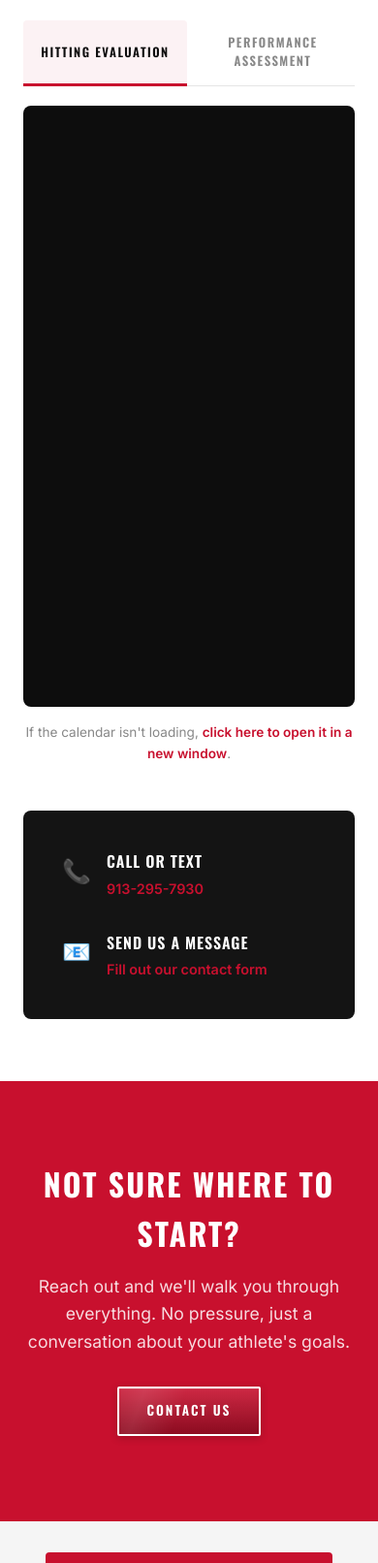
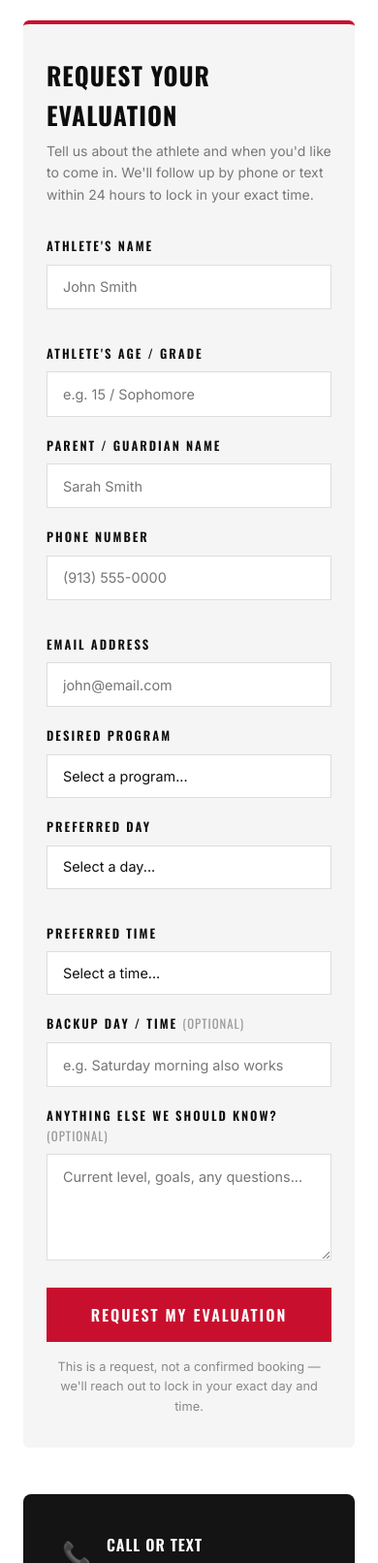
Before and after one commit to bjatwell21/top-flight-performance, a plain HTML site: page booking.html in a window 390 px wide. Shown: the part 1742-3354 px from the top of the page at 97% size. Drawn offline with nearby package versions, Linux system fonts and the light colour scheme; a script that the page names is missing.

Commit message:
Replace Cal.com booking with a request form
Remove the Cal.com inline embed, both calendar containers, the
"calendar isn't loading" fallback links, and the calendar CSS. Drop the
second tab strip, which existed only to swap between the two calendars.

In its place, a request form posting to Web3Forms with the same access
key as the contact form, so submissions reach the same inbox. Fields:
athlete name, age/grade, parent/guardian, phone, email, desired program,
preferred day, preferred time, optional backup day/time, optional notes.

Since nothing reserves a slot now, the section label reads "Request a
Time" and a note under the submit button says we follow up to confirm.

The form redirects to thank-you.html?type=booking, which swaps in copy
for a request rather than a message and points the primary button at
call/text. Without the param the page is unchanged, so the contact form
still behaves as before.

?tab=performance still opens the Performance tab and now also preselects
Performance Assessment in the program dropdown.

Co-Authored-By: Claude Opus 5 <noreply@anthropic.com>

```diff
--- a/booking.html
+++ b/booking.html
@@ -231,70 +231,118 @@
       margin: 0;
     }
 
-    /* Calendar placeholder */
-    .booking-calendar {
+    /* ===== BOOKING REQUEST FORM ===== */
+    .booking-form-wrap {
       background: var(--light);
-      border: 2px dashed var(--border);
-      border-radius: 8px;
-      padding: 4rem 2rem;
+      border-top: 4px solid var(--red);
+      border-radius: 6px;
+      padding: 3rem;
       margin-bottom: 3rem;
-      position: relative;
-      text-align: center;
+      text-align: left;
     }
 
-    .booking-calendar-icon {
-      font-size: 3rem;
-      margin-bottom: 1rem;
+    .booking-form-wrap h3 {
+      font-family: 'Oswald', sans-serif;
+      font-size: 1.6rem;
+      font-weight: 700;
+      text-transform: uppercase;
+      letter-spacing: 1px;
+      color: var(--black);
+      margin-bottom: 0.4rem;
     }
 
-    .booking-calendar h3 {
-      font-family: 'Oswald', sans-serif;
-      font-size: 1.5rem;
-      font-weight: 600;
-      text-transform: uppercase;
-      letter-spacing: 2px;
-      color: var(--black);
-      margin-bottom: 0.75rem;
+    .booking-form-wrap > p {
+      font-size: 0.875rem;
+      color: #777;
+      margin-bottom: 2rem;
+      line-height: 1.6;
     }
 
-    /* Booking calendar embed */
-    .booking-calendar-embed {
-      margin-bottom: 3rem;
+    .form-row {
+      display: grid;
+      grid-template-columns: 1fr 1fr;
+      gap: 1rem;
     }
 
-    .booking-calendar-embed iframe,
-    .booking-calendar-embed .cal-inline {
-      width: 100%;
-      min-height: 620px;
-      border: none;
-      border-radius: 8px;
-      background: var(--black);
-      overflow: hidden;
+    .form-group {
+      margin-bottom: 1.25rem;
     }
 
-    .booking-calendar-embed .cal-inline > iframe {
-      height: auto !important;
+    .form-group label {
+      display: block;
+      font-family: 'Oswald', sans-serif;
+      font-size: 0.8rem;
+      font-weight: 600;
+      letter-spacing: 2px;
+      text-transform: uppercase;
+      color: var(--black);
+      margin-bottom: 0.5rem;
     }
 
-    .booking-calendar-fallback {
-      margin-top: 1rem;
-      text-align: center;
+    .form-optional {
+      color: #999;
+      font-weight: 400;
+      letter-spacing: 1px;
     }
 
-    .booking-calendar-fallback p {
-      font-size: 0.85rem;
-      color: #888;
-      margin-top: 0.75rem;
+    .form-group input,
+    .form-group select,
+    .form-group textarea {
+      width: 100%;
+      padding: 0.85rem 1rem;
+      background: var(--white);
+      border: 1px solid #ddd;
+      border-radius: 0;
+      font-family: 'Inter', sans-serif;
+      font-size: 0.9rem;
+      color: var(--black);
+      transition: border-color 0.2s;
+      outline: none;
+      appearance: none;
     }
 
-    .booking-calendar-fallback p a {
-      color: var(--red);
-      text-decoration: none;
-      font-weight: 600;
+    .form-group input:focus,
+    .form-group select:focus,
+    .form-group textarea:focus {
+      border-color: var(--red);
     }
 
-    .booking-calendar-fallback p a:hover {
-      text-decoration: underline;
+    .form-group textarea {
+      resize: vertical;
+      min-height: 110px;
+    }
+
+    .form-submit {
+      width: 100%;
+      padding: 1rem;
+      background: var(--red);
+      color: var(--white);
+      font-family: 'Oswald', sans-serif;
+      font-size: 1rem;
+      font-weight: 600;
+      letter-spacing: 2px;
+      text-transform: uppercase;
+      border: none;
+      cursor: pointer;
+      transition: background 0.2s;
+      border-radius: 0;
+    }
+
+    .form-submit:hover {
+      background: var(--red-dark);
+    }
+
+    .form-submit:disabled {
+      cursor: default;
+      opacity: 0.9;
+    }
+
+    .booking-form-note {
+      font-size: 0.8rem;
+      color: #888;
+      text-align: center;
+      margin: 1rem 0 0;
+      line-height: 1.6;
     }
 
     .booking-alt {
@@ -386,6 +434,14 @@
 
       .eval-section-title {
         font-size: 1.6rem;
+      }
+
+      .booking-form-wrap {
+        padding: 2rem 1.5rem;
+      }
+
+      .form-row {
+        grid-template-columns: 1fr;
       }
 
       .booking-alt {
@@ -497,30 +553,103 @@
   <!-- BOOK SECTION -->
   <section class="booking-section booking-section-book">
     <div class="booking-inner">
-      <p class="section-label" style="color: var(--red); text-align: center;">Pick a Time</p>
+      <p class="section-label" style="color: var(--red); text-align: center;">Request a Time</p>
       <h2 class="eval-section-title eval-section-title-light">Book Your Evaluation</h2>
       <div class="section-divider center"></div>
 
-      <!-- Booking type toggle -->
-      <div class="eval-tabs-wrapper">
-        <div class="eval-tabs" role="tablist" aria-label="Choose booking type">
-          <button class="eval-tab active" data-tab="hitting" role="tab" aria-selected="true" aria-controls="booking-hitting">Hitting Evaluation</button>
-          <button class="eval-tab" data-tab="performance" role="tab" aria-selected="false" aria-controls="booking-performance">Performance Assessment</button>
+      <!-- Booking Request Form -->
+      <div class="booking-form-wrap">
+        <h3>Request Your Evaluation</h3>
+        <p>Tell us about the athlete and when you'd like to come in. We'll follow up by phone or text within 24 hours to lock in your exact time.</p>
+
+        <form action="https://api.web3forms.com/submit" method="POST" onsubmit="handleSubmit(event)">
+          <input type="hidden" name="access_key" value="c3767e11-383c-4bb3-889c-6bd925ff571c" />
+          <input type="hidden" name="subject" value="New Evaluation Request &mdash; Top Flight Performance" />
+          <input type="hidden" name="from_name" value="Top Flight Performance Website" />
+          <input type="checkbox" name="botcheck" style="display:none" tabindex="-1" autocomplete="off" />
+
+          <div class="form-row">
+            <div class="form-group">
+              <label for="athleteName">Athlete's Name</label>
+              <input type="text" id="athleteName" name="athleteName" placeholder="John Smith" required />
+            </div>
+            <div class="form-group">
+              <label for="athleteAge">Athlete's Age / Grade</label>
+              <input type="text" id="athleteAge" name="athleteAge" placeholder="e.g. 15 / Sophomore" required />
             </div>
           </div>
 
-      <!-- Booking Calendar -->
-      <div class="booking-calendar-embed" id="booking-hitting">
-        <div class="cal-inline" id="cal-hitting"></div>
-        <div class="booking-calendar-fallback">
-          <p>If the calendar isn't loading, <a href="https://cal.com/trevor-tfp/hittingeval" target="_blank" rel="noopener noreferrer">click here to open it in a new window</a>.</p>
+          <div class="form-group">
+            <label for="parentName">Parent / Guardian Name</label>
+            <input type="text" id="parentName" name="parentName" placeholder="Sarah Smith" required />
+          </div>
+
+          <div class="form-row">
+            <div class="form-group">
+              <label for="phone">Phone Number</label>
+              <input type="tel" id="phone" name="phone" placeholder="(913) 555-0000" required />
+            </div>
+            <div class="form-group">
+              <label for="email">Email Address</label>
+              <input type="email" id="email" name="email" placeholder="john@email.com" required />
             </div>
           </div>
-      <div class="booking-calendar-embed" id="booking-performance" hidden>
-        <div class="cal-inline" id="cal-performance"></div>
-        <div class="booking-calendar-fallback">
-          <p>If the calendar isn't loading, <a href="https://cal.com/trevor-tfp/performanceassessment" target="_blank" rel="noopener noreferrer">click here to open it in a new window</a>.</p>
+
+          <div class="form-group">
+            <label for="program">Desired Program</label>
+            <select id="program" name="program" required>
+              <option value="" disabled selected>Select a program...</option>
+              <option value="Hitting Evaluation">Hitting Evaluation</option>
+              <option value="Performance Assessment">Performance Assessment</option>
+              <option value="TFP Hitting Membership">TFP Hitting Membership</option>
+              <option value="TFP Strength Only Membership">TFP Strength Only Membership</option>
+              <option value="TFP Hitting + Strength Combo">TFP Hitting + Strength Combo</option>
+              <option value="Sibling Training">Sibling Training</option>
+              <option value="Not Sure Yet">Not Sure Yet</option>
+            </select>
           </div>
+
+          <div class="form-row">
+            <div class="form-group">
+              <label for="preferredDay">Preferred Day</label>
+              <select id="preferredDay" name="preferredDay" required>
+                <option value="" disabled selected>Select a day...</option>
+                <option value="Monday">Monday</option>
+                <option value="Tuesday">Tuesday</option>
+                <option value="Wednesday">Wednesday</option>
+                <option value="Thursday">Thursday</option>
+                <option value="Friday">Friday</option>
+                <option value="Saturday">Saturday</option>
+                <option value="Sunday">Sunday</option>
+                <option value="Flexible">I'm flexible</option>
+              </select>
+            </div>
+            <div class="form-group">
+              <label for="preferredTime">Preferred Time</label>
+              <select id="preferredTime" name="preferredTime" required>
+                <option value="" disabled selected>Select a time...</option>
+                <option value="Morning (before 12pm)">Morning &mdash; before 12pm</option>
+                <option value="Early afternoon (12-3pm)">Early afternoon &mdash; 12&ndash;3pm</option>
+                <option value="Late afternoon (3-6pm)">Late afternoon &mdash; 3&ndash;6pm</option>
+                <option value="Evening (6-9pm)">Evening &mdash; 6&ndash;9pm</option>
+                <option value="Flexible">I'm flexible</option>
+              </select>
+            </div>
+          </div>
+
+          <div class="form-group">
+            <label for="backupTime">Backup Day / Time <span class="form-optional">(optional)</span></label>
+            <input type="text" id="backupTime" name="backupTime" placeholder="e.g. Saturday morning also works" />
+          </div>
+
+          <div class="form-group">
+            <label for="message">Anything else we should know? <span class="form-optional">(optional)</span></label>
+            <textarea id="message" name="message" placeholder="Current level, goals, any questions..."></textarea>
+          </div>
+
+          <button type="submit" class="form-submit">Request My Evaluation</button>
+          <p class="booking-form-note">This is a request, not a confirmed booking &mdash; we'll reach out to lock in your exact day and time.</p>
+        </form>
       </div>
 
       <!-- Alternative Contact -->
@@ -627,13 +756,14 @@
     (function() {
       var tabs = document.querySelectorAll('.eval-tab');
       var panels = document.querySelectorAll('.eval-tab-panel');
-      var calendars = {
-        hitting: document.getElementById('booking-hitting'),
-        performance: document.getElementById('booking-performance')
+      var programSelect = document.getElementById('program');
+      var programByTab = {
+        hitting: 'Hitting Evaluation',
+        performance: 'Performance Assessment'
       };
       if (!tabs.length) return;
 
-      function activateTab(target) {
+      function activateTab(target, syncProgram) {
         tabs.forEach(function(t) {
           var isActive = t.getAttribute('data-tab') === target;
           t.classList.toggle('active', isActive);
@@ -650,20 +780,14 @@
           }
         });
 
-        Object.keys(calendars).forEach(function(key) {
-          var el = calendars[key];
-          if (!el) return;
-          if (key === target) {
-            el.removeAttribute('hidden');
-          } else {
-            el.setAttribute('hidden', '');
+        if (syncProgram && programSelect && programByTab[target]) {
+          programSelect.value = programByTab[target];
         }
-        });
       }
 
       tabs.forEach(function(tab) {
         tab.addEventListener('click', function() {
-          activateTab(tab.getAttribute('data-tab'));
+          activateTab(tab.getAttribute('data-tab'), false);
         });
       });
 
@@ -672,47 +796,40 @@
       var params = new URLSearchParams(window.location.search);
       var initial = params.get('tab') || hash;
       if (initial === 'performance' || initial === 'hitting') {
-        activateTab(initial);
+        activateTab(initial, true);
       }
     })();
+
+    // Booking request form submit
+    async function handleSubmit(e) {
+      e.preventDefault();
+      const form = e.target;
+      const btn = form.querySelector('.form-submit');
+      btn.textContent = 'Sending...';
+      btn.disabled = true;
+
+      try {
+        const response = await fetch(form.action, {
+          method: 'POST',
+          body: new FormData(form),
+          headers: { Accept: 'application/json' }
+        });
+        const data = await response.json();
+        if (data.success) {
+          window.location.href = 'thank-you.html?type=booking';
+          return;
+        }
+        btn.textContent = 'Something went wrong \u2014 try again or call us.';
+        btn.style.background = '#8a1a1a';
+        btn.disabled = false;
+      } catch (err) {
+        btn.textContent = 'Network error \u2014 try again or call us.';
+        btn.style.background = '#8a1a1a';
+        btn.disabled = false;
+      }
+    }
   </script>
 
-  <!-- Cal.com inline embed -->
-  <script type="text/javascript">
-    (function (C, A, L) { let p = function (a, ar) { a.q.push(ar); }; let d = C.document; C.Cal = C.Cal || function () { let cal = C.Cal; let ar = arguments; if (!cal.loaded) { cal.ns = {}; cal.q = cal.q || []; d.head.appendChild(d.createElement("script")).src = A; cal.loaded = true; } if (ar[0] === L) { const api = function () { p(api, arguments); }; const namespace = ar[1]; api.q = api.q || []; if(typeof namespace === "string"){cal.ns[namespace] = cal.ns[namespace] || api;p(cal.ns[namespace], ar);p(cal, ["initNamespace", namespace]);} else p(cal, ar); return;} p(cal, ar); }; })(window, "https://app.cal.com/embed/embed.js", "init");
-
-    Cal("init", "hittingeval", {origin: "https://cal.com"});
-    Cal.ns.hittingeval("inline", {
-      elementOrSelector: "#cal-hitting",
-      config: { layout: "month_view", theme: "dark" },
-      calLink: "trevor-tfp/hittingeval"
-    });
-    Cal.ns.hittingeval("ui", {
-      theme: "dark",
-      cssVarsPerTheme: {
-        light: { "cal-brand": "#C8102E" },
-        dark:  { "cal-brand": "#C8102E" }
-      },
-      hideEventTypeDetails: false,
-      layout: "month_view"
-    });
-
-    Cal("init", "performanceassessment", {origin: "https://cal.com"});
-    Cal.ns.performanceassessment("inline", {
-      elementOrSelector: "#cal-performance",
-      config: { layout: "month_view", theme: "dark" },
-      calLink: "trevor-tfp/performanceassessment"
-    });
-    Cal.ns.performanceassessment("ui", {
-      theme: "dark",
-      cssVarsPerTheme: {
-        light: { "cal-brand": "#C8102E" },
-        dark:  { "cal-brand": "#C8102E" }
-      },
-      hideEventTypeDetails: false,
-      layout: "month_view"
-    });
-  </script>
 
 </body>
 </html>
```
Also changed, not shown: thank-you.html (+17 -3 lines). Lines whose indentation alone changed are shown as unchanged.
